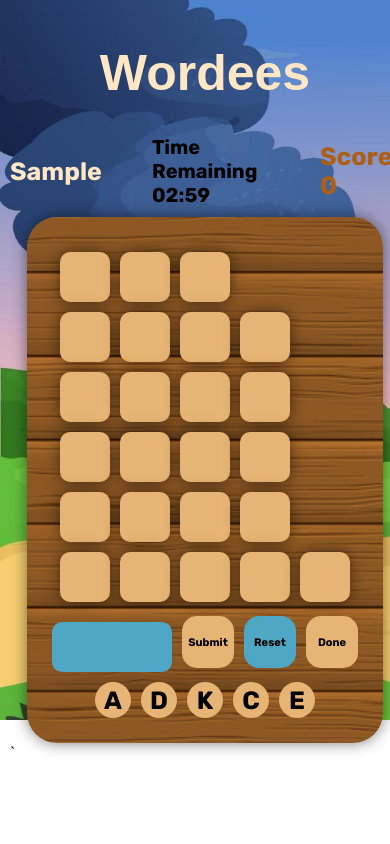
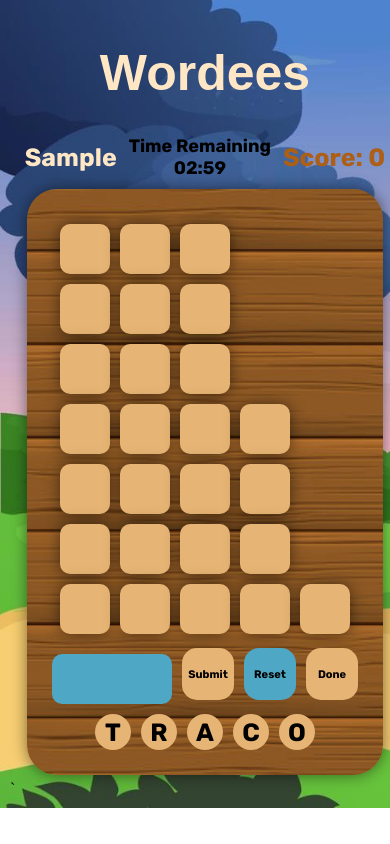
Before and after one commit to Lameen1/websocket-game, a website: page public/index.html in a window 390 px wide. Both pictures are taken after typing "Sample" into the empty fields and a click on the input "Connect!". Drawn offline with Linux system fonts and the light colour scheme; a web font is replaced by a local one.

Commit message:
11/11 words

```diff
--- a/public/index.css
+++ b/public/index.css
@@ -2,10 +2,10 @@ body{
   background-image: url('assets/background-img.jpg');
   background-size: cover;
   background-repeat: no-repeat;
-  height: 100%;
+  height: 100vh;
 }
 .game-container{
-  height: 100%;
+  height: 80%;
   width: 100%;
 }
 .wordees-title{
@@ -31,8 +31,14 @@ body{
 }
 .wordees-game-timer{
   font-family: 'Rubik', sans-serif;
-  font-size: 20px;
+  font-size: 18px;
   font-weight: 700;
+  display: flex;
+  flex-direction: column;
+}
+.wordees-game-timer span {
+  display: flex;
+  justify-content: center;
 }
 .wordees-game-score{
   font-family: 'Rubik', sans-serif;
@@ -206,24 +212,22 @@ body{
 
 /* Sizing Screen and mobile friendly */
 
-@media screen and (max-width: 1400px){
-  body{
-    height: 1200px;
-  }
+@media screen and (min-width: 1400px){
+
 }
 
 @media screen and (max-width: 800px){
-  body{
-    height: 900px;
-  }
+
 }
 @media screen and (max-width:  450px){
   body {
     background-size: cover;
-    height: 650px;
     width: 100%;
     margin: 0;
     padding: 10px;
+  }
+  .stats-timer-info-container{
+    gap: 12px;
   }
   .show-game{
     margin-bottom: 5px;
@@ -233,12 +237,21 @@ body{
     width: 50px;
   }
   .submit-guess{
+    font-size: 11px;
+    height: 52px;
+    width: 52px;
     padding: 5px;
   }
   .reset-guess{
+    font-size: 11px;
+    height: 52px;
+    width: 52px;
     padding: 8px;
   }
   .done-button{
+    font-size: 11px;
+    height: 52px;
+    width: 52px;
     padding: 8px;
   }
   .letter-box{
@@ -249,9 +262,11 @@ body{
 @media screen and (max-width:  400px){
   body {
     background-size: cover;
-    height: 700px;
     width: 100%;
     overflow-x: hidden;
+  }
+  .stats-timer-info-container{
+    gap: 12px;
   }
   .show-game{
     margin-bottom: 5px;
@@ -270,45 +285,12 @@ body{
     height: 50px;
     width: 120px;
   }
-  .submit-guess{
-    font-size: 11px;
-    height: 52px;
-    width: 52px;
-  }
-  .reset-guess{
-    font-size: 11px;
-    height: 52px;
-    width: 52px;
-  }
-  .done-button{
-    font-size: 11px;
-    height: 52px;
-    width: 52px;
-  }
   .letter-box{
     height: 36px;
     width: 36px;
   }
 }
 @media screen and (max-width:  325px){
-  .stats-timer-info-container{
-    gap: 20px;
-  }
-  .submit-guess{
-    font-size: 11px;
-    height: 52px;
-    width: 52px;
-  }
-  .reset-guess{
-    font-size: 11px;
-    height: 52px;
-    width: 52px;
-  }
-  .done-button{
-    font-size: 11px;
-    height: 52px;
-    width: 52px;
-  }
   .letter-box{
     height: 36px;
     width: 36px;
--- a/public/index.html
+++ b/public/index.html
@@ -19,7 +19,7 @@
       <meta name="viewport" content="width=device-width, initial-scale=1, maximum-scale=1">
     </head>
 
-    <body>
+    <body id="the-body">
       <div class="game-container">
         <h1 class="wordees-title">Wordees</h1>
         <div class="stats-timer-info-container">
@@ -51,11 +51,11 @@
             </div>
 
             <div class="letter-container">
-              <div onclick="addLetter(0)" class="letter-box">A</div>
-              <div onclick="addLetter(1)" class="letter-box">D</div>
-              <div onclick="addLetter(2)" class="letter-box">K</div>
+              <div onclick="addLetter(0)" class="letter-box">T</div>
+              <div onclick="addLetter(1)" class="letter-box">R</div>
+              <div onclick="addLetter(2)" class="letter-box">A</div>
               <div onclick="addLetter(3)" class="letter-box">C</div>
-              <div onclick="addLetter(4)" class="letter-box">E</div>
+              <div onclick="addLetter(4)" class="letter-box">O</div>
             </div>
           </div>
           </div>
--- a/public/index.js
+++ b/public/index.js
@@ -1,4 +1,4 @@
-
+const theBody = document.querySelector('#the-body')
 const game = document.querySelector('.game-board')
 const wordContainer = document.querySelector('.word-container')
 const wordBox = document.querySelector('.answer-box')
@@ -16,12 +16,13 @@ const ansFeedback = document.querySelector('.answer-feedback')
 //Hide username input when user enter username
 //keep track of username in backend
 const possWords = [
-  "ACE",
-  "CADE",
-  "DECK",
-  "KADE",
-  "CAKE",
-  "CAKED"
+  "CAR",
+  "ART",
+  "ACT",
+  "COAT",
+  "TACO",
+  "CART",
+  "ACTOR"
 ]
 
 const themeSong = new Audio("assets/theme-song.mp3")
@@ -58,6 +59,7 @@ function connectingUser(){
       game.classList.add('show-game')
       wordeeInfo.classList.add('show-wordee-info')
       ansFeedback.classList.add('show-wordee-info')
+      theBody.style.height = "100%"
       runTimer()
   }})
 }
@@ -82,7 +84,6 @@ function gameTimer(duration, display){
 
       if (--timer < 0) {
           display.textContent = "00:00";
-          alert('times up')
           clearInterval()
       }
 
```
